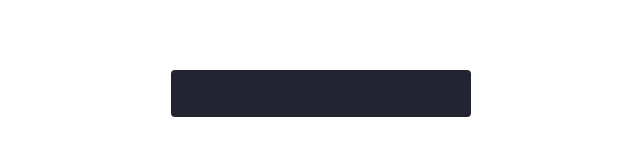
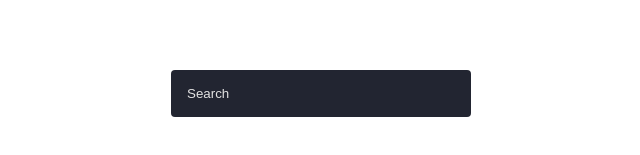
Before and after one commit to octoi/crypto-tracker, a Next.js app: page / in a window 1280 px wide. Shown: the part 275-430 px from the top of the page, without its empty margins (319-959 px from the left). Built offline with nearby package versions, Linux system fonts and the light colour scheme.

Commit message:
added props

```diff
--- a/pages/index.js
+++ b/pages/index.js
@@ -10,7 +10,7 @@
                 <meta name="description" content="Generated by create next app" />
                 <link rel="icon" href="/favicon.ico" />
             </Head>
-            <SearchBar />
+            <SearchBar type="text" placeholder="Search" />
         </div>
     )
 }
```
